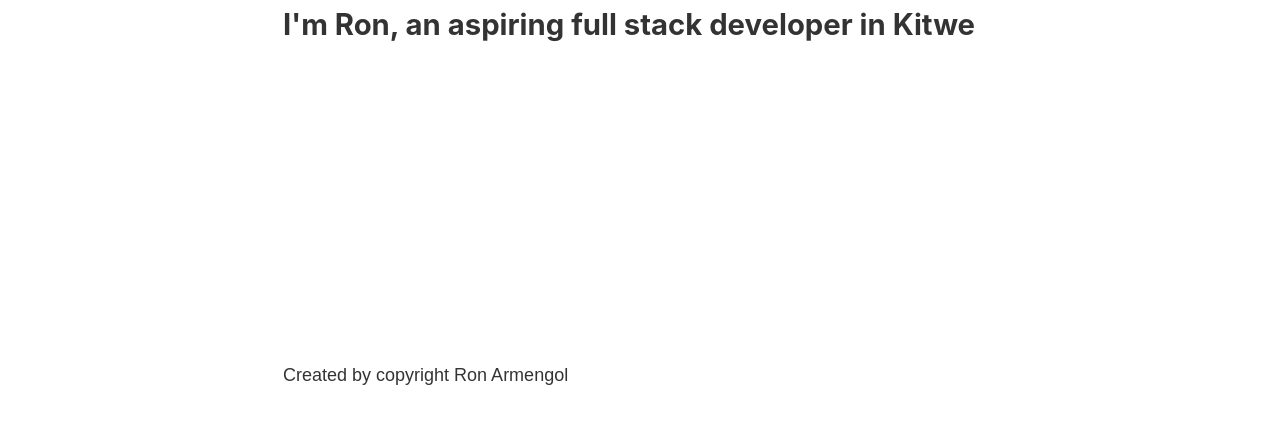
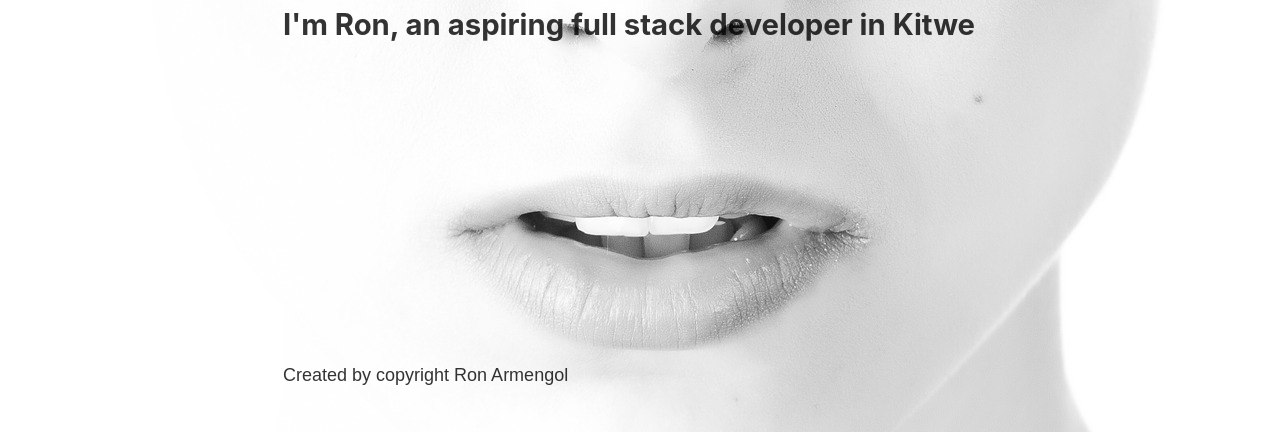
Before and after one commit to ronarmengol/blog1, a Gatsby site: page / in a window 1280 px wide. Shown: the part 368-800 px from the top of the page. Built offline with nearby package versions, Linux system fonts and the light colour scheme; Gatsby itself is replaced by a stand-in of ours.

Commit message:
added a background image

```diff
--- a/src/pages/blog.js
+++ b/src/pages/blog.js
@@ -28,10 +28,13 @@ const BlogPage = () => {
             <title>Kitwe Blogger Ron Armengol Blog Copperbelt Zambia Life</title>
             <meta name="author" content="Ron Armengol" />
             <meta name="description" content="Blog articles on Life etc by Ron Armengol Kitwe Copperbelt Zambia" />
-      <meta name="keywords" content="Blog articles on Life ete by Ron Armengol Kitwe Copperbelt Zambia" />
+            <meta name="keywords" content="Blog articles on Life etc by Ron Armengol Kitwe Copperbelt Zambia" />
             <meta name="robots" content="index, follow" />
             <meta name="google-site-verification" content="vkn_1OZWK2FO3owAlOm0UP4SM3KNYlCVR3vPi52Ue94" />
         </Helmet>
+
+        <section>
+
             <Layout>
 
                 <h1>Blog</h1>
@@ -51,6 +54,7 @@ const BlogPage = () => {
                     })}
                     </ol>
                 </Layout>
+         </section>
         </div>
 
     )
--- a/src/pages/contact.js
+++ b/src/pages/contact.js
@@ -14,11 +14,11 @@ const ContactPage = () => {
       <meta name="robots" content="index, follow" />
       <meta name="google-site-verification" content="vkn_1OZWK2FO3owAlOm0UP4SM3KNYlCVR3vPi52Ue94" />
     </Helmet>
+
         <Layout>
 
             <h1>Contact</h1>
             <p>My number 0966 232544</p>
-            <p>go to <a href="https://google.com" rel="noreferrer" target="_blank">google</a></p>
 
         </Layout>
         </div>
--- /dev/null
+++ b/src/pages/contact.module.css
@@ -0,0 +1,7 @@
+.background {
+    background-image: url(../images/blog-kitwe-background.jpg);
+    background-attachment: fixed;
+    background-position: center;
+    background-repeat: no-repeat;
+    height: 100%;
+}
--- a/src/pages/index.js
+++ b/src/pages/index.js
@@ -2,11 +2,12 @@ import React from 'react'
 import { Helmet } from 'react-helmet'
 
 import Layout from '../components/layout'
-
+import contactStyles from './contact.module.css'
 
 const IndexPage = () => {
   return (
     <div>
+    <section className={contactStyles.background}>
 
     <Helmet>
       <html lang="en" />
@@ -22,6 +23,7 @@ const IndexPage = () => {
       <h2>I'm Ron, an aspiring full stack developer in Kitwe</h2>
 
     </Layout>
+    </section>
     </div>
   )
 
```
Also changed, not shown: src/images/blog-kitwe-background.jpg (added), src/posts/womanpic.png (deleted). Lines whose indentation alone changed are shown as unchanged.
